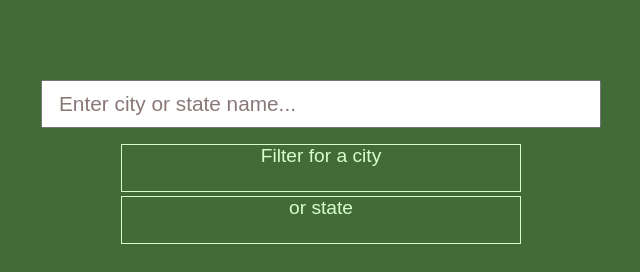
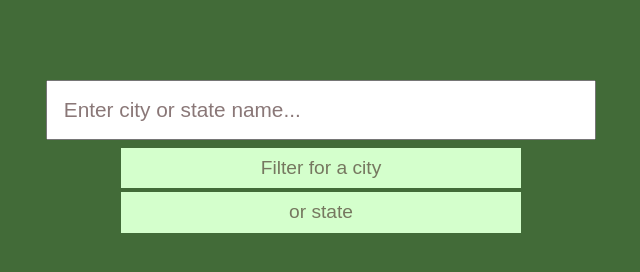
Before and after one commit to rohan-joby/Auto--Complete, a plain HTML site: page index.html in a window 1280 px wide. Shown: the whole page, without its empty margins (319-959 px from the left). Drawn offline with Linux system fonts and the light colour scheme.

Commit message:
styles:changed units for few measurements

```diff
--- a/script.js
+++ b/script.js
@@ -18,6 +18,6 @@ input.addEventListener("change",handleInput);
 function handleInput(){
     const toCompare= this.value;
     result.innerHTML= `<ul class="suggestion">
-    <li class="suggestion-item"></li>
+    <li class="suggestion-item solutions">sdfghjkjhg</li>
     </ul>`
 }
--- a/styles.css
+++ b/styles.css
@@ -8,7 +8,8 @@
 :root {
   --clr-primary-100: hsl(110, 100%, 90%);
   --clr-primary-900: hsla(108, 100%, 13%, 0.781);
-  --clr-accent-900: hsla(0, 100%, 7%, 0.534);
+  --clr-accent-500: hsla(0, 100%, 7%, 0.534);
+  --clr-accent-900: hsl(0, 100%, 7%);
 }
 
 body {
@@ -21,14 +22,14 @@ body {
 input[type="text"] {
   display: block;
   font-size: 1.3rem;
-  height: 3rem;
-  width: 35rem;
-  margin: 5rem auto 1rem;
-  padding: 0 1rem;
+  /*height: 3rem;*/
+  width: 43%;
+  margin: 5rem auto 0.5rem;
+  padding: 1rem;
 }
 
 input[type="text"]::placeholder {
-  color: var(--clr-accent-900);
+  color: var(--clr-accent-500);
 }
 
 input[type="text"]:hover,
@@ -49,9 +50,16 @@ input[type="text"]:focus {
 
 .suggestion-item {
   width: 25rem;
-  height: 3rem;
+  height: 9%;
   font-size: 1.2rem;
-  color: var(--clr-primary-100);
+  color: var(--clr-accent-500);
+  background-color: var(--clr-primary-100);
   border: 1px solid var(--clr-primary-100);
   list-style: none;
+  line-height: 2;
 }
+
+/*** styling for suggestions drop down ***/
+.solutions {
+  color: var(--clr-accent-900);
+}
```
